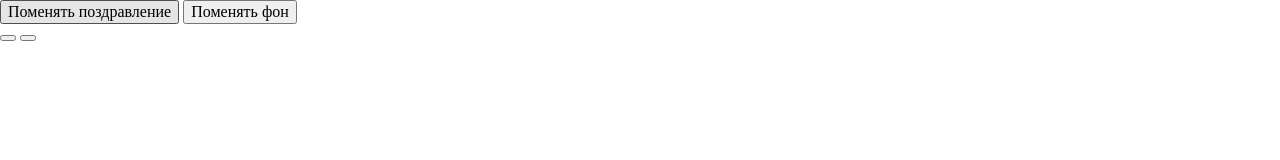
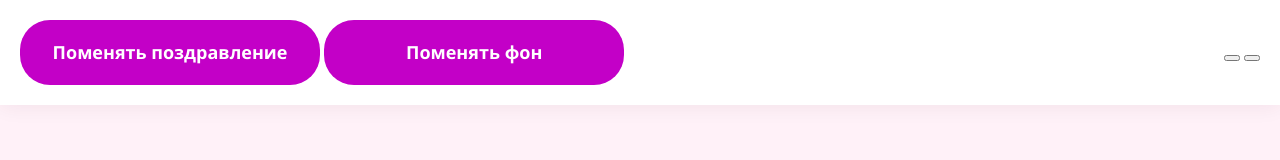
Before and after one commit to marba-serg/happy-birthday, a plain HTML site: page index.html in a window 1280 px wide. Drawn offline with Linux system fonts and the light colour scheme; files whose address does not match are found by name.

Commit message:
add: add some style

```diff
--- a/css/style.css
+++ b/css/style.css
@@ -18,3 +18,54 @@
     src: url('../fonts/open-sans-v29-latin_cyrillic-700.woff2') format('woff2');
     src: url('../fonts/open-sans-v29-latin_cyrillic-700.woff') format('woff');
 }
+
+html{
+    box-sizing: border-box;
+}
+
+*{
+box-sizing: inherit;
+}
+
+body{
+    font-family: 'Open Sans';
+    background: #FFF1F8;
+}
+
+button{
+    cursor: pointer;
+}
+
+.container{
+    max-width: 1300px;
+    margin: 0 auto;
+    padding: 0 20px;
+}
+
+.header{
+    padding: 20px 0;
+    background: #FFFFFF;
+box-shadow: 0px 1px 20px rgba(72, 3, 38, 0.07);
+}
+.header__container{
+    display: flex;
+    justify-content: space-between;
+    align-items: center;
+}
+
+.header__button-change{
+    width: 300px;
+height: 65px;
+background: #C300C7;
+border-radius: 30px;
+border: none;
+font-family: 'Open Sans';
+font-style: 400;
+font-weight: 700;
+font-size: 18px;
+line-height: 25px;
+/* identical to box height */
+
+
+color: #FFFFFF;
+}
```
